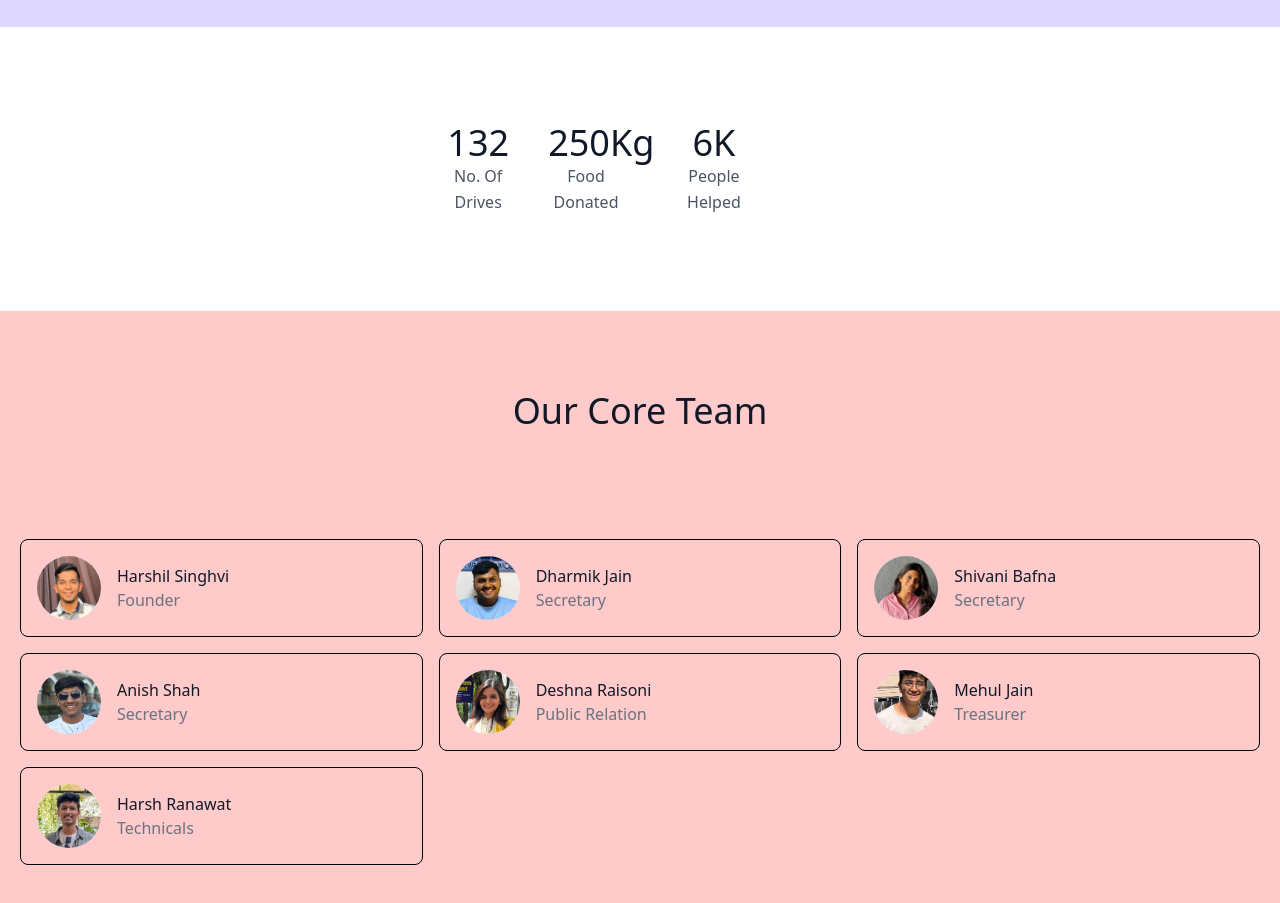
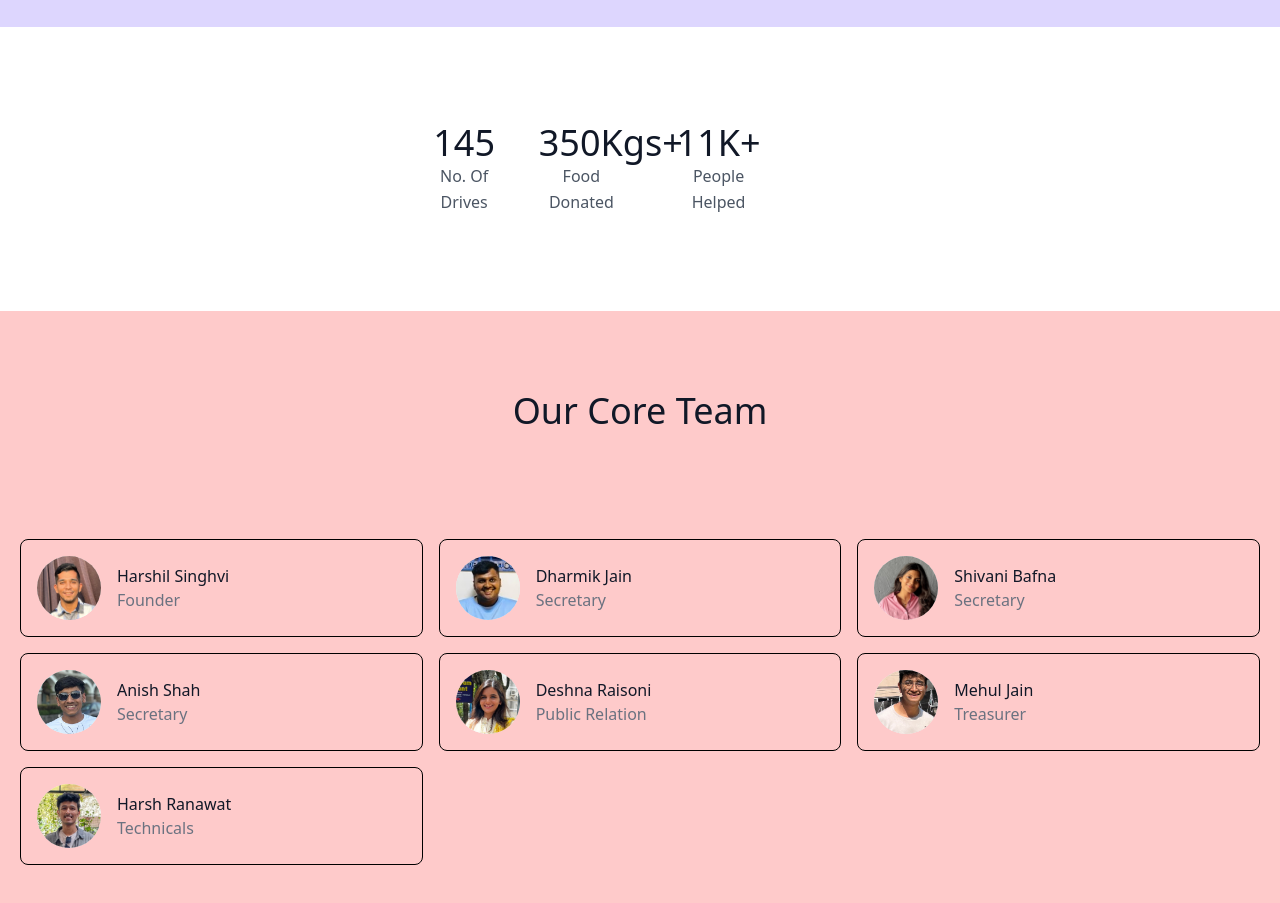
Before and after one commit to ranawatharsh/FTN, a plain HTML site: page index.html in a window 1280 px wide. Shown: the part 2320-3223 px from the top of the page. Drawn offline with nearby package versions, Linux system fonts and the light colour scheme.

Commit message:
Chnages in hoem page

```diff
--- a/index.html
+++ b/index.html
@@ -162,15 +162,15 @@
           <div class="container px-5 py-24 mx-auto">
             <div class="flex flex-wrap -m-4 text-center">
               <div class="p-4 sm:w-1/4 w-1/2">
-                <h2 class="title-font font-medium sm:text-4xl text-3xl text-gray-900">132</h2>
+                <h2 class="title-font font-medium sm:text-4xl text-3xl text-gray-900">145</h2>
                 <p class="leading-relaxed">No. Of Drives</p>
               </div>
               <div class="p-4 sm:w-1/4 w-1/2">
-                <h2 class="title-font font-medium sm:text-4xl text-3xl text-gray-900">250Kg</h2>
+                <h2 class="title-font font-medium sm:text-4xl text-3xl text-gray-900">350Kgs+</h2>
                 <p class="leading-relaxed">Food Donated</p>
               </div>
               <div class="p-4 ml-5 sm:w-1/4 w-1/2">
-                <h2 class="title-font font-medium sm:text-4xl text-3xl text-gray-900">6K</h2>
+                <h2 class="title-font font-medium sm:text-4xl text-3xl text-gray-900">11K+</h2>
                 <p class="leading-relaxed">People Helped</p>
               </div>
              <!-- <div class="p-4 sm:w-1/4 w-1/2">
```
